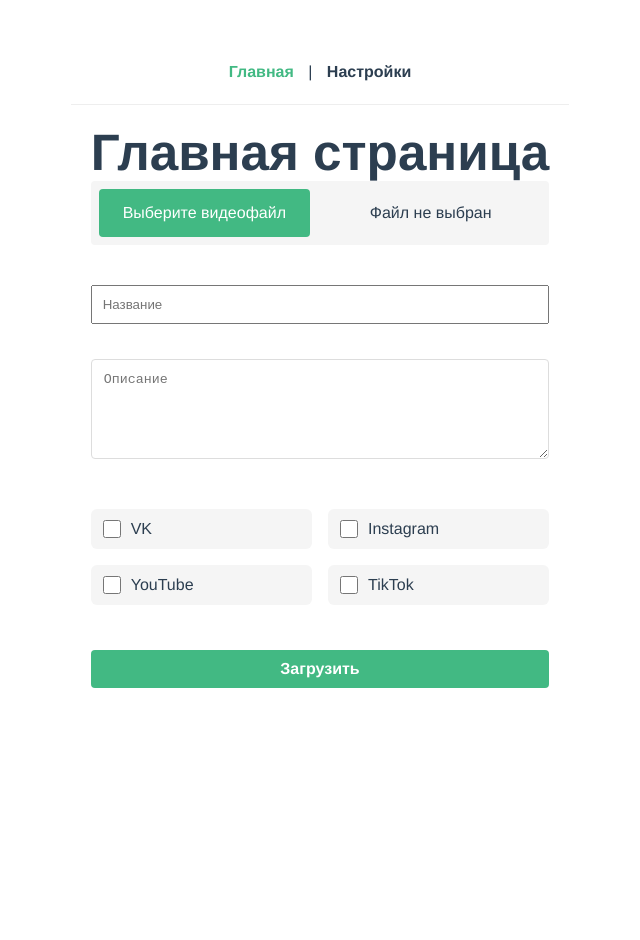
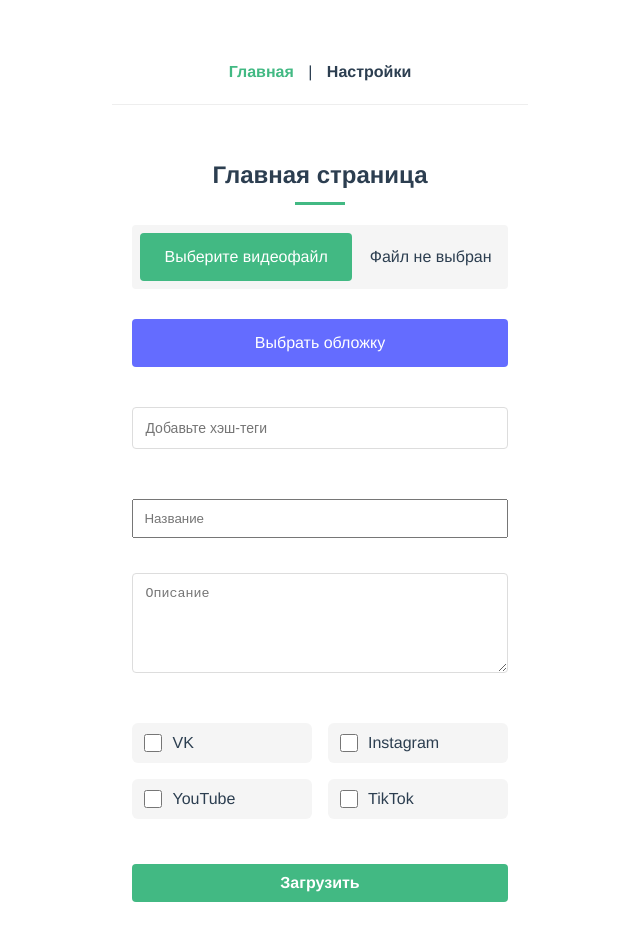
Before and after one commit to ViacheslavKuznetsov/vitejs-vite-48pvjg3b, a Vue app: page /main in a window 1280 px wide. Shown: the top 940 px of the page, without its empty margins (320-960 px from the left). Before the commit the page ends 840 px from the top, so only its background shows below. Built offline with nearby package versions, Linux system fonts and the light colour scheme.

Commit message:
исправлены ошибки, добавлена кнопка выбора обложки

```diff
--- a/index.html
+++ b/index.html
@@ -1,5 +1,5 @@
 <!DOCTYPE html>
-<html lang="en">
+<html lang="ru">
   <head>
     <meta charset="UTF-8" />
     <link rel="icon" type="image/svg+xml" href="/vite.svg" />
--- /dev/null
+++ b/src/components/HashTagsInput.vue
@@ -0,0 +1,119 @@
+<template>
+    <div class="hashtags-container">
+      <!-- Список существующих тегов -->
+      <div v-if="tags.length > 0" class="tags-list">
+        <span
+          v-for="(tag, index) in tags"
+          :key="index"
+          class="tag"
+          @click="removeTag(index)"
+        >
+          #{{ tag }}
+          <span class="remove-icon">×</span>
+        </span>
+      </div>
+
+      <!-- Поле ввода новых тегов -->
+      <input
+        type="text"
+        v-model="newTag"
+        @keydown.space.prevent="addTag"
+        placeholder="Добавьте хэш-теги"
+        class="tag-input"
+      >
+    </div>
+  </template>
+
+  <script>
+  export default {
+    name: 'HashTagsInput',
+    props: {
+      modelValue: {
+        type: Array,
+        default: () => []
+      }
+    },
+    emits: ['update:modelValue'],
+    data() {
+      return {
+        newTag: ''
+      }
+    },
+    computed: {
+      tags() {
+        return this.modelValue
+      }
+    },
+    methods: {
+      addTag() {
+        const tag = this.newTag.trim()
+        if (tag) {
+          this.$emit('update:modelValue', [...this.tags, tag])
+          this.newTag = ''
+        }
+      },
+      removeTag(index) {
+        const newTags = this.tags.filter((_, i) => i !== index)
+        this.$emit('update:modelValue', newTags)
+      }
+    }
+  }
+  </script>
+
+  <style scoped>
+  .hashtags-container {
+    width: 100%;
+    margin-bottom: 15px;
+  }
+
+  .tags-list {
+    display: flex;
+    flex-wrap: wrap;
+    gap: 8px;
+    margin-bottom: 8px;
+  }
+
+  .tag {
+    display: inline-flex;
+    align-items: center;
+    padding: 6px 12px;
+    background-color: #f0f0f0;
+    border-radius: 16px;
+    cursor: pointer;
+    transition: background-color 0.2s;
+    font-size: 14px;
+  }
+
+  .tag:hover {
+    background-color: #e0e0e0;
+  }
+
+  .remove-icon {
+    margin-left: 6px;
+    font-weight: bold;
+    color: #666;
+  }
+
+  .tag-input {
+    width: 100%;
+    padding: 12px;
+    border: 1px solid #ddd;
+    border-radius: 4px;
+    font-size: 14px;
+  }
+
+  @media (prefers-color-scheme: dark) {
+    .tag {
+      background-color: #333;
+      color: white;
+    }
+
+    .tag:hover {
+      background-color: #444;
+    }
+
+    .remove-icon {
+      color: #aaa;
+    }
+  }
+  </style>
--- /dev/null
+++ b/src/components/ImageUpload.vue
@@ -0,0 +1,84 @@
+<template>
+    <div class="image-upload-container">
+      <label class="image-input-label">
+        <input
+          type="file"
+          @change="handleFileChange"
+          class="image-input"
+          accept="image/*"
+        >
+        <span class="image-input-button">{{ buttonLabel }}</span>
+      </label>
+    </div>
+  </template>
+
+  <script>
+  export default {
+    name: 'ImageUpload',
+    props: {
+      file: File
+    },
+    emits: ['file-selected'],
+    computed: {
+      buttonLabel() {
+        if (!this.file) return 'Выбрать обложку'
+        const fileName = this.file.name.split('.').slice(0, -1).join('.')
+        return fileName || 'Файл без имени'
+      }
+    },
+    methods: {
+      handleFileChange(e) {
+        const file = e.target.files[0]
+        if (file && file.type.startsWith('image/')) {
+          this.$emit('file-selected', file)
+        }
+      }
+    }
+  }
+  </script>
+
+  <style scoped>
+  .image-upload-container {
+    width: 100%;
+    margin-bottom: 15px;
+  }
+
+  .image-input-label {
+    display: block;
+    width: 100%;
+  }
+
+  .image-input {
+    position: absolute;
+    opacity: 0;
+    height: 0;
+    width: 0;
+  }
+
+  .image-input-button {
+    display: block;
+    width: 100%;
+    padding: 12px 24px;
+    background-color: #646cff;
+    color: white;
+    border: none;
+    border-radius: 4px;
+    font-weight: 500;
+    cursor: pointer;
+    transition: background-color 0.2s ease;
+    text-align: center;
+    overflow: hidden;
+    text-overflow: ellipsis;
+    white-space: nowrap;
+  }
+
+  .image-input-button:hover {
+    background-color: #535bf2;
+  }
+
+  @media (max-width: 480px) {
+    .image-input-button {
+      padding: 12px;
+    }
+  }
+  </style>
--- a/src/views/MainPage.vue
+++ b/src/views/MainPage.vue
@@ -12,6 +12,13 @@
           @update:showError="showError = $event"
           @update:errorMessage="errorMessage = $event"
         />
+
+        <ImageUpload
+          :file="coverImage"
+          @file-selected="selectCoverImage"
+        />
+
+        <HashTagsInput v-model="hashtags" />
 
         <InputField
           v-model="name"
@@ -44,13 +51,17 @@
 <script>
 import FileUpload from '@/components/FileUpload.vue'
 import PlatformSelection from '@/components/PlatformSelection.vue'
+import HashTagsInput from '@/components/HashTagsInput.vue'
 import InputField from '@/components/InputField.vue'
 import VideoPreview from '@/components/VideoPreview.vue'
+import ImageUpload from '@/components/ImageUpload.vue'
 
 export default {
   name: 'MainPage',
   components: {
     FileUpload,
+    ImageUpload,
+    HashTagsInput,
     PlatformSelection,
     InputField,
     VideoPreview
@@ -58,9 +69,11 @@ export default {
   data() {
     return {
       file: null,
+      coverImage: null,
       name: '',
       description: '',
       platforms: [],
+      hashtags: [],
       errorMessage: '',
       showError: false,
       errorTimeout: null,
@@ -79,6 +92,9 @@ export default {
     }
   },
   methods: {
+    selectCoverImage(file) {
+      this.coverImage = file
+    },
     async selectFile(file) {
       if (this.hideTimeout) {
         clearTimeout(this.hideTimeout)
@@ -186,6 +202,30 @@ export default {
 </script>
 
 <style scoped>
+
+.page-title {
+  height: 80px;
+  display: flex;
+  align-items: center;
+  justify-content: center;
+  margin: 0;
+  padding-top: 20px;
+  font-size: 24px;
+  position: relative;
+  flex-shrink: 0;
+}
+
+.page-title::after {
+  content: "";
+  position: absolute;
+  bottom: 0;
+  left: 50%;
+  transform: translateX(-50%);
+  width: 50px;
+  height: 3px;
+  background-color: #42b983;
+}
+
 .page-container {
   width: 100%;
   max-width: 100%;
@@ -206,6 +246,7 @@ export default {
   width: 100%;
   max-width: 1600px;
   margin: 0 auto;
+  margin-top: 20px;
 }
 
 .form-section {
@@ -213,6 +254,7 @@ export default {
   display: flex;
   flex-direction: column;
   gap: 15px;
+  max-width: 380px;
 }
 
 .page-container.expanded .content-wrapper {
@@ -222,7 +264,7 @@ export default {
 .video-section {
   position: sticky;
   top: 20px;
-  height: calc(100vh - 100px);
+  height: calc(60vh - 60px);
   background: #000;
   border-radius: 12px;
   overflow: hidden;
```
